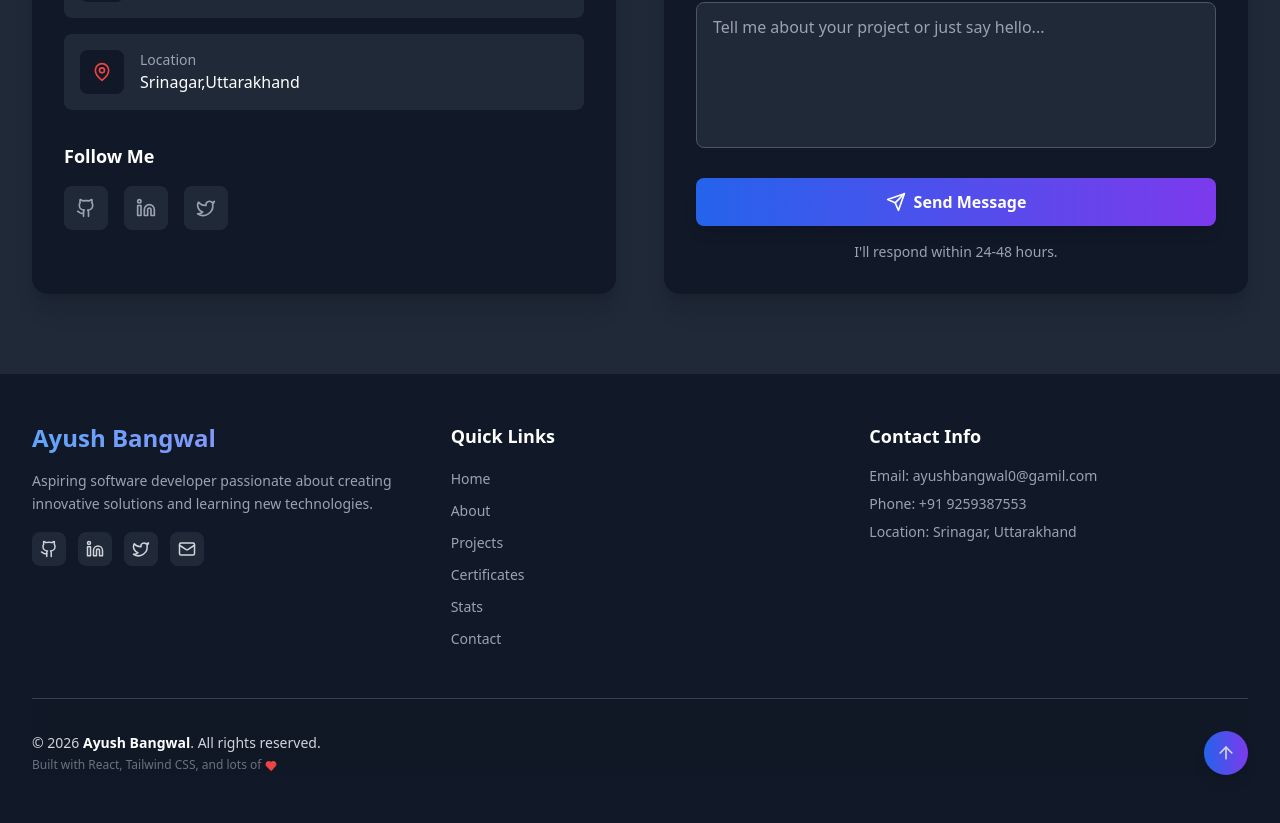
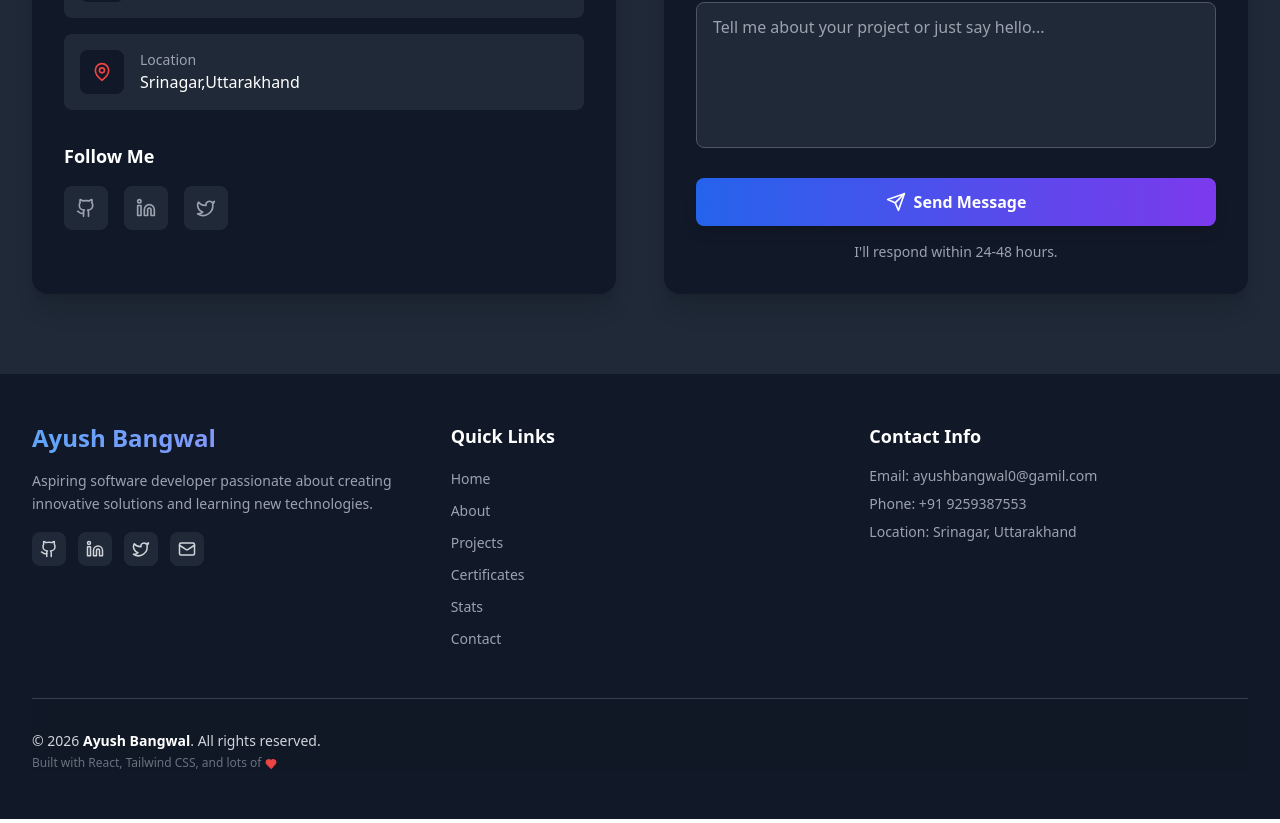
Before and after one commit to Ayushbangwal/Portfolio-website, a React (Create React App) app: page / in a window 1280 px wide. Shown: the part 5891-6714 px from the top of the page. Built offline with nearby package versions, Linux system fonts and the light colour scheme; the HTML template or start-up script is replaced by a standard one.

Commit message:
back to top extra button remove

```diff
--- a/src/components/Footer.js
+++ b/src/components/Footer.js
@@ -1,6 +1,6 @@
 import React from 'react';
 import { motion } from 'framer-motion';
-import { Github, Linkedin, Mail, Twitter, Heart, ArrowUp } from 'lucide-react';
+import { Github, Linkedin, Mail, Twitter, Heart } from 'lucide-react';
 
 
 const Footer = () => {
@@ -152,16 +152,6 @@ const Footer = () => {
               </p>
             </div>
 
-            <motion.button
-              whileHover={{ scale: 1.1 }}
-              whileTap={{ scale: 0.9 }}
-              onClick={scrollToTop}
-
-              className="p-3 bg-gradient-to-r from-primary-600 to-accent-600 rounded-full shadow-lg hover:scale-110 transition-all duration-300"
-              title="Back to top"
-            >
-              <ArrowUp size={20} />
-            </motion.button>
           </div>
         </motion.div>
       </div>
```
